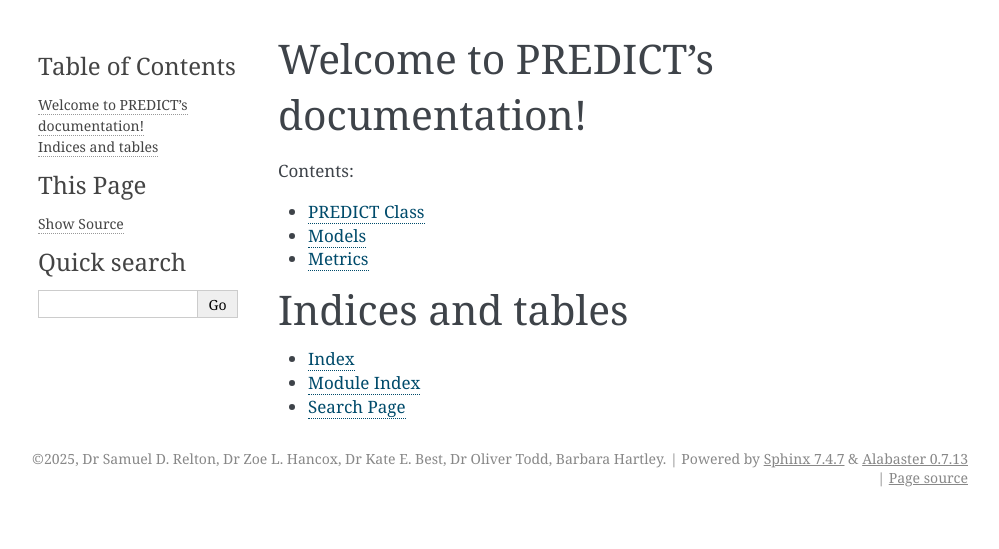
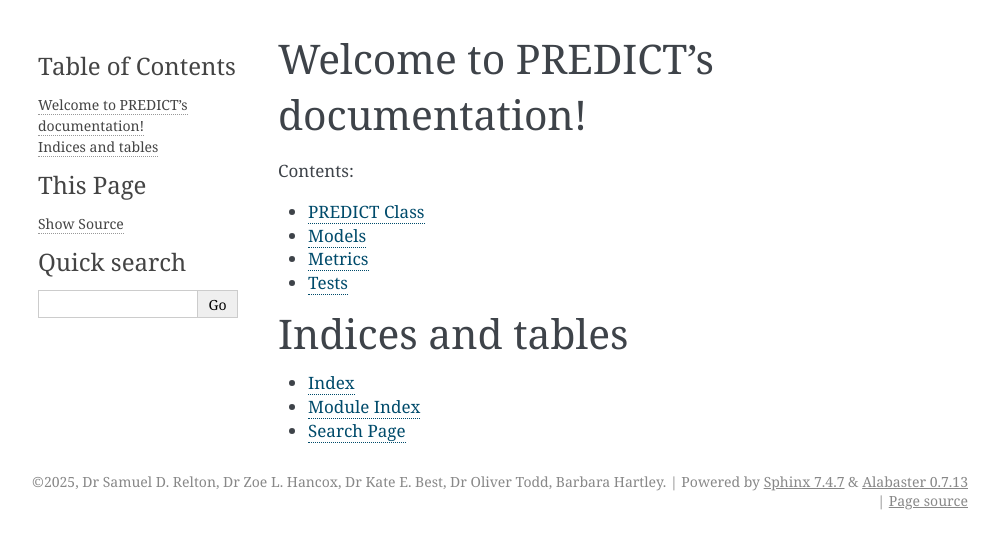
Before and after one commit to sdrelton/PREDICT, a Sphinx documentation site: the page built from docs/index.rst, in a window 1280 px wide. Shown: the top 549 px of the page, without its empty margins (142-1141 px from the left). Built offline with Sphinx 7.4.7, drawn with Linux system fonts in a browser that asks for light colours.

Commit message:
Add Tests module to documentation

```diff
--- /dev/null
+++ b/docs/Tests.rst
@@ -0,0 +1,6 @@
+Tests
+=======
+
+.. automodule:: tests
+    :members:
+    :show-inheritance:
--- a/docs/index.rst
+++ b/docs/index.rst
@@ -13,6 +13,7 @@ Welcome to PREDICT's documentation!
    PREDICT
    Models
    Metrics
+   Tests
 
 Indices and tables
 ==================
```
